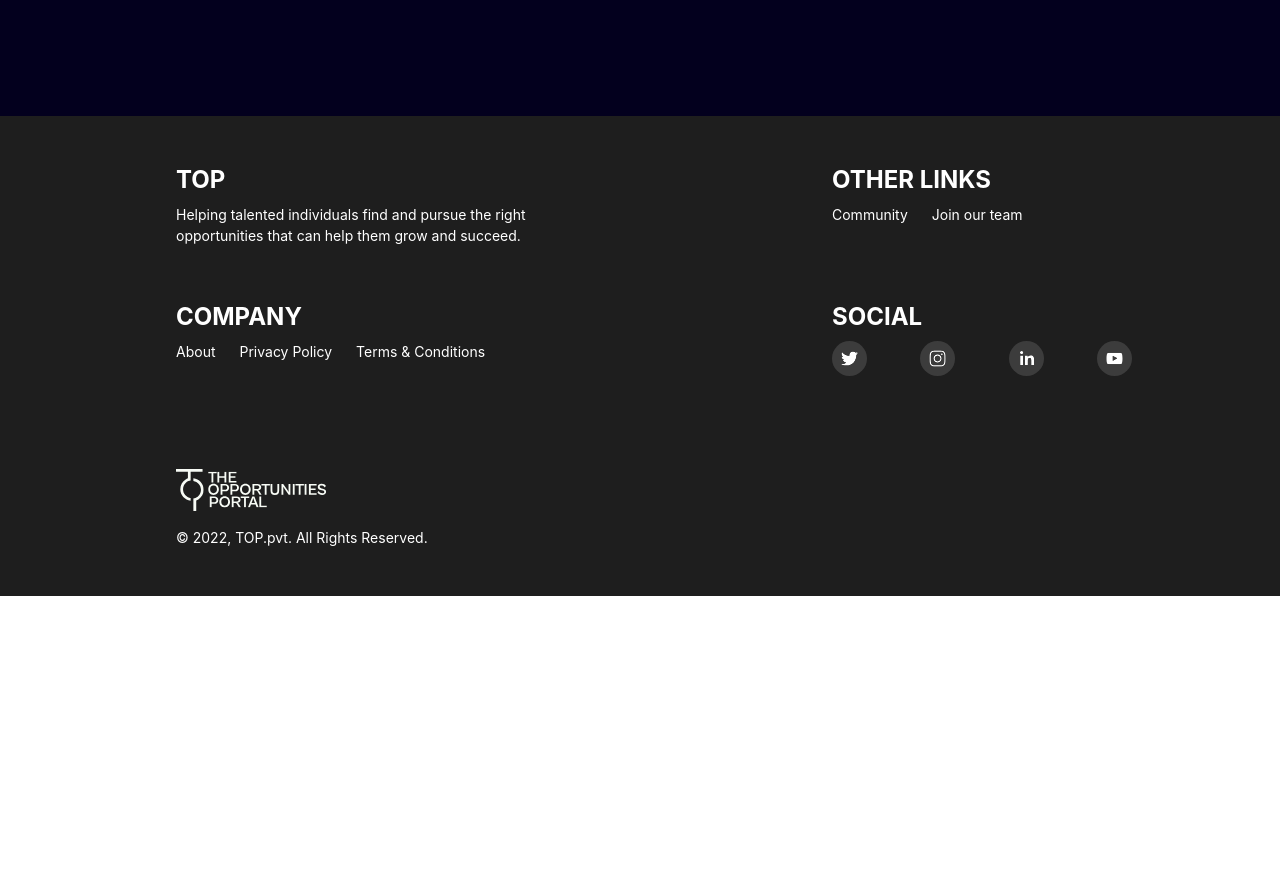
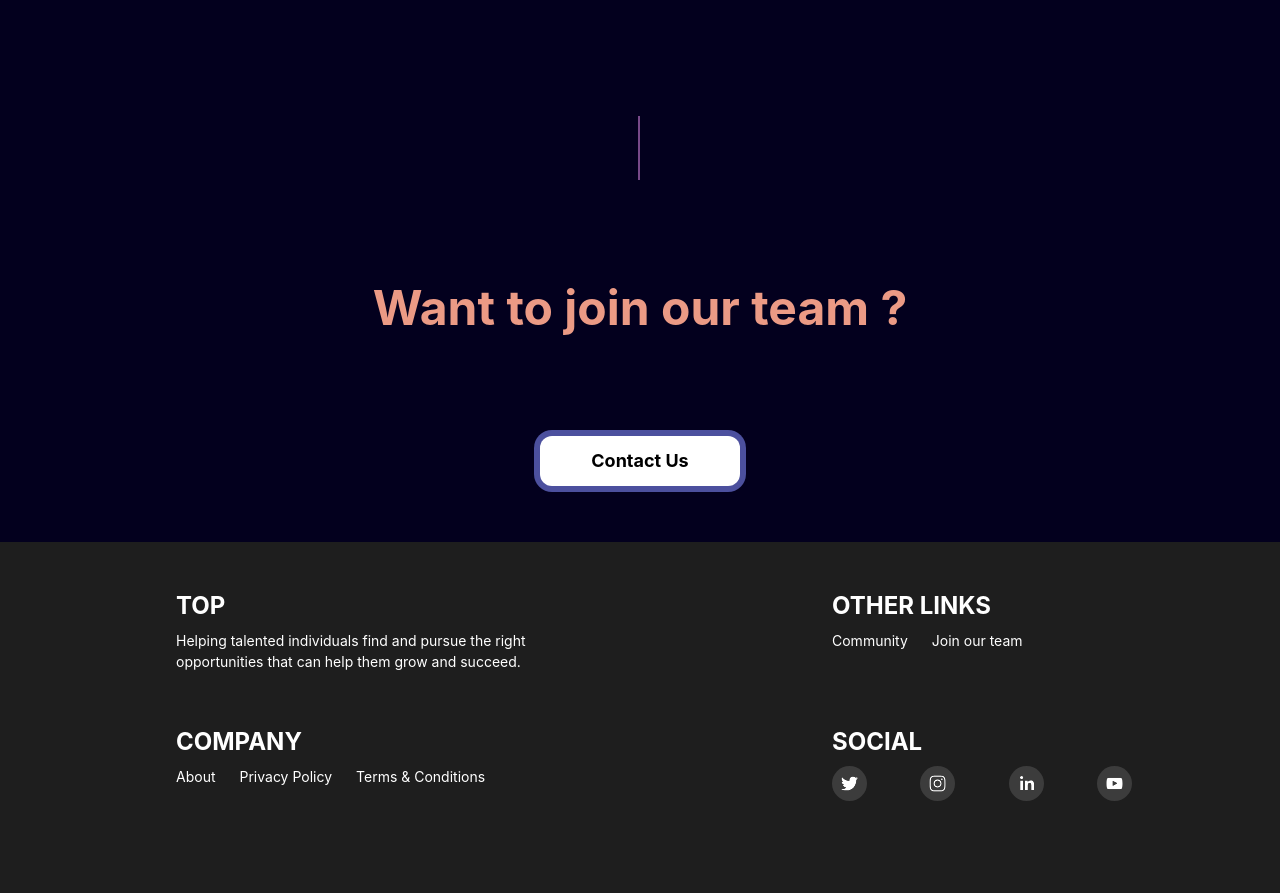
Before and after one commit to The-Opportunties-Portal/top-landing, a Next.js app: page / in a window 1280 px wide. Shown: the part 4284-5177 px from the top of the page. Before the commit the page ends 4880 px from the top, so only its background shows below. Built offline with nearby package versions, Linux system fonts and the light colour scheme.

Commit message:
index: join team section added

```diff
--- /dev/null
+++ b/components/index/JoinTeam.tsx
@@ -0,0 +1,62 @@
+import { Flex, Heading,Button } from "@chakra-ui/react";
+import React from "react";
+import { motion } from "framer-motion";
+
+export const JoinTeam = () => {
+  return (
+    <Flex
+      id="jointeam"
+      scrollBehavior={"smooth"}
+      direction="column"
+      pt={{ base: 20, lg: 40 }}
+      color="white"
+      bg="rgba(3, 0, 30, 1)"
+    >
+      <Heading
+        color={"rgba(235, 154, 133, 1)"}
+        fontSize={{
+          base: "2xl",
+          sm: "3xl",
+          lg: "5xl",
+        }}
+        textAlign={{
+          base: "center",
+          sm: "center",
+        }}
+        pl={{ base: 8, sm: 4, md: 0 }}
+        pr={{ base: 4, sm: 4, md: 0 }}
+        mb={{ base: 4, lg: 10 }}
+      >
+        Want to join our team ?
+      </Heading>
+      <Flex
+        grow={1}
+        direction={"column"}
+        justify={"center"}
+        alignItems={"center"}
+        px={8}
+      >
+        <Flex>
+         <Button
+                  fontWeight="bold"
+                  fontSize={{ base: "md", lg: "lg" }}
+                  color="black"
+                  w="200px"
+                  h="50px"
+                  sx={{
+                    background: "rgba(255, 255, 255, 1)",
+                    borderRadius: "12px",
+                    boxShadow: "0px 0px 0px 6px rgba(76, 80, 158, 1)",
+                    _hover: {
+                      transform: "scale(1.2)",
+                    },
+                  }}
+                  my={14}
+                >
+                  Contact Us
+         </Button>
+        </Flex>
+      </Flex>
+    </Flex>
+  );
+};
--- a/pages/index.tsx
+++ b/pages/index.tsx
@@ -12,6 +12,7 @@ import { KnowMore } from "../components/index/KnowMore";
 import { PodcastsAndBlogs } from "../components/index/PodcastsAndBlogs";
 import { Footer } from "../components/index/Footer";
 import { WithWithout } from "../components/index/WithWithout";
+import { JoinTeam } from "../components/index/JoinTeam";
 
 const inter = Inter({ subsets: ["latin"] });
 
@@ -53,7 +54,14 @@ export default function Home() {
       {/* <KnowMore /> */}
 
       <PodcastsAndBlogs />
-
+      <Box
+        position={"absolute"}
+        w="50vw"
+        h={{ base: 12, md: 16 }}
+        borderRight={"2px solid rgba(120, 73, 137, 1)"}
+        zIndex={11}
+      />
+      <JoinTeam />
       <Footer />
     </>
   );
```
